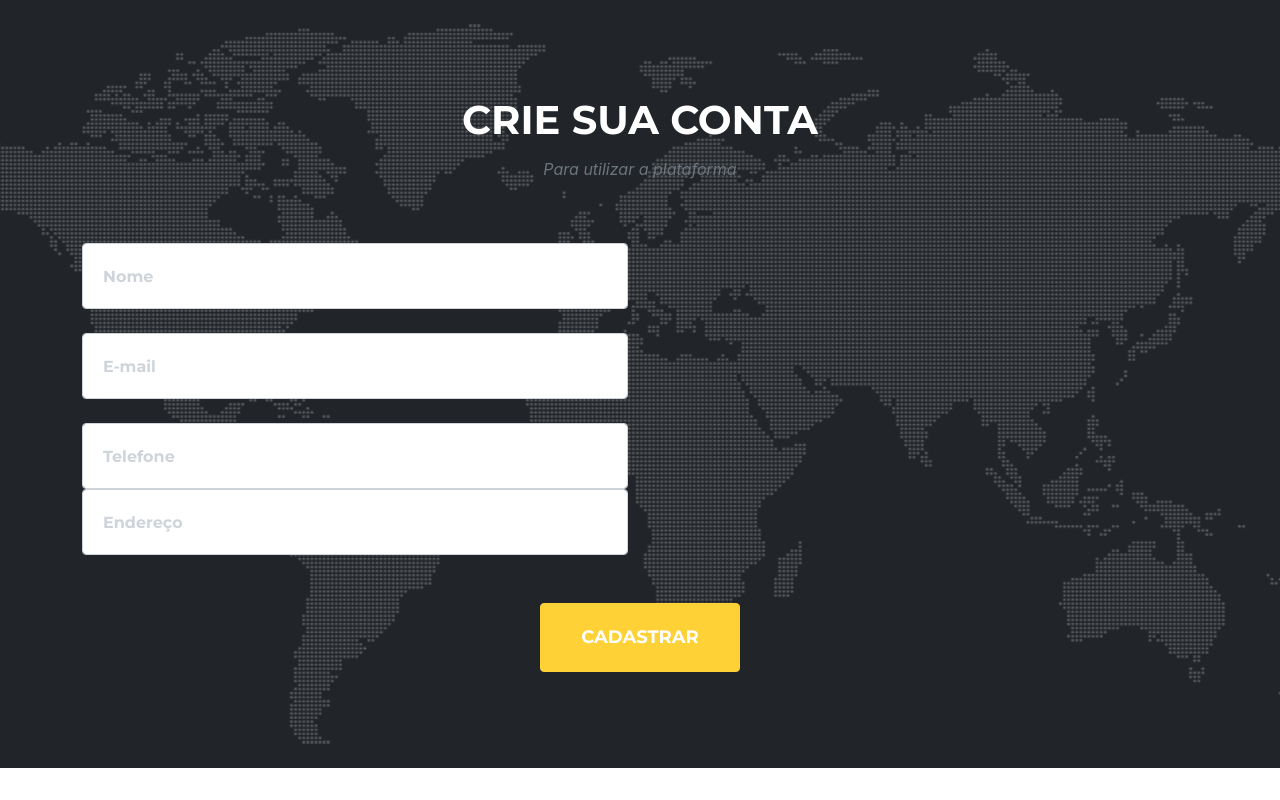
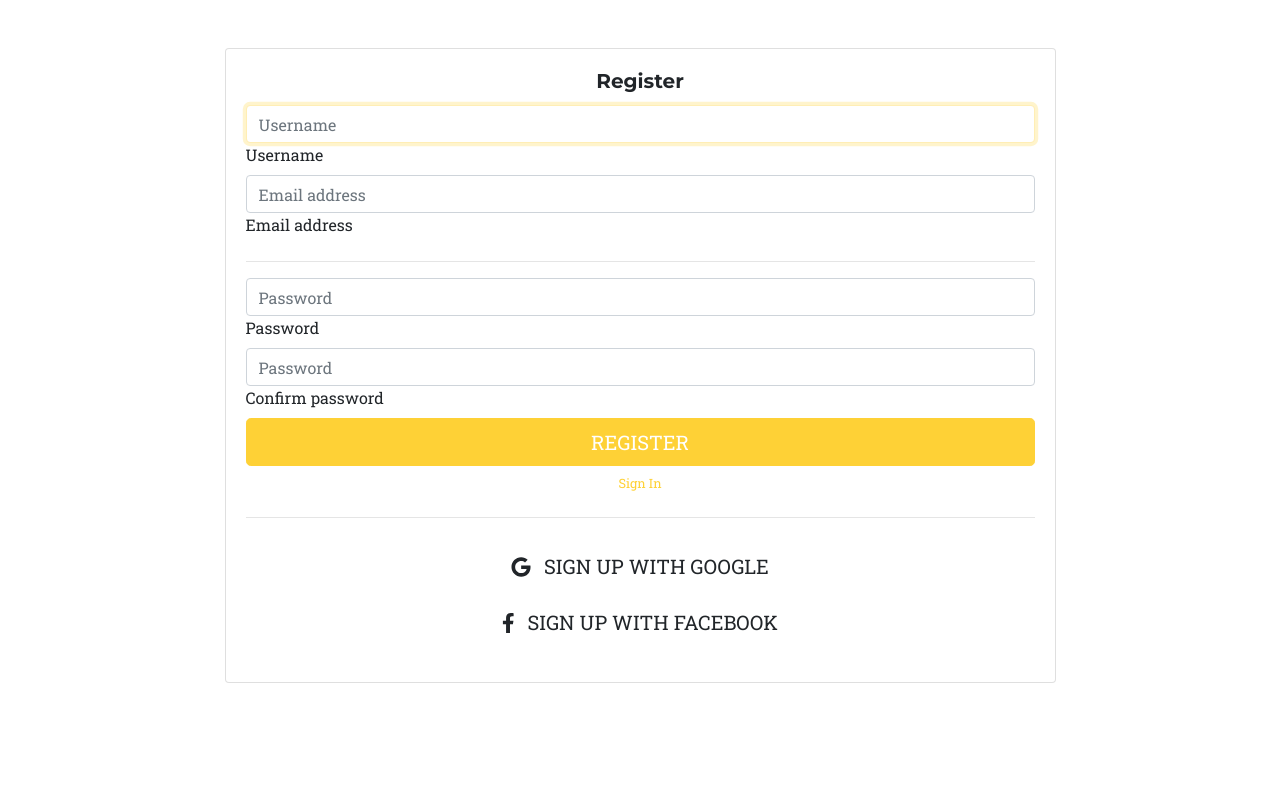
Before and after one commit to Aylsonmessias/hanguu, a PHP site: page /cadastroUser.php in a window 1280 px wide. Run offline with PHP 8.4, Linux system fonts and the light colour scheme; some web fonts are replaced.

Commit message:
comit tela cadastro

```diff
--- a/cadastroUser.php
+++ b/cadastroUser.php
@@ -1,57 +1,50 @@
 <?php
 include "_includes/header.php"
 ?>
-   <section class="page-section" id="contact">
+<!-- This snippet uses Font Awesome 5 Free as a dependency. You can download it at fontawesome.io! -->
+
+<body>
   <div class="container">
-                <div class="text-center">
-                    <h2 class="section-heading text-uppercase">CRIE SUA CONTA</h2>
-                    <h3 class="section-subheading text-muted">Para utilizar a plataforma</h3>
+    <div class="row">
+      <div class="col-lg-10 col-xl-9 mx-auto">
+        <div class="card card-signin flex-row my-5">
+          <div class="card-img-left d-none d-md-flex">
+             <!-- Background image for card set in CSS! -->
           </div>
-                <form id="contactForm" name="sentMessage" novalidate="novalidate">
-                    <div class="row align-items-stretch mb-5">
-                        <div class="col-md-6">
-                            <div class="form-group">
-                                <input class="form-control" id="name" type="text" placeholder="Nome" required="required" data-validation-required-message="Please enter your name." />
-                                <p class="help-block text-danger"></p>
+          <div class="card-body">
+            <h5 class="card-title text-center">Register</h5>
+            <form class="form-signin">
+              <div class="form-label-group">
+                <input type="text" id="inputUserame" class="form-control" placeholder="Username" required autofocus>
+                <label for="inputUserame">Username</label>
               </div>
-                            <div class="form-group">
-                                <input class="form-control" id="email" type="email" placeholder="E-mail" required="required" data-validation-required-message="Please enter your email address." />
-                                <p class="help-block text-danger"></p>
+
+              <div class="form-label-group">
+                <input type="email" id="inputEmail" class="form-control" placeholder="Email address" required>
+                <label for="inputEmail">Email address</label>
               </div>
-                            <div class="form-group mb-md-0">
-                                <input class="form-control" id="phone" type="tel" placeholder="Telefone" required="required" data-validation-required-message="Please enter your phone number." />
-                                <p class="help-block text-danger"></p>
+
+              <hr>
+
+              <div class="form-label-group">
+                <input type="password" id="inputPassword" class="form-control" placeholder="Password" required>
+                <label for="inputPassword">Password</label>
               </div>
-                            <div class="form-group mb-md-0">
-                                <input class="form-control" id="phone" type="tel" placeholder="Endereço" required="required" data-validation-required-message="Please enter your phone number." />
-                                <p class="help-block text-danger"></p>
+
+              <div class="form-label-group">
+                <input type="password" id="inputConfirmPassword" class="form-control" placeholder="Password" required>
+                <label for="inputConfirmPassword">Confirm password</label>
               </div>
-                           </div>
-                         <!--<div class="col-md-6">
-                            <div class="form-group form-group-textarea mb-md-0">
-                                <textarea class="form-control" id="message" placeholder="Your Message *" required="required" data-validation-required-message="Please enter a message."></textarea>
-                                <p class="help-block text-danger"></p> -->
+
+              <button class="btn btn-lg btn-primary btn-block text-uppercase" type="submit">Register</button>
+              <a class="d-block text-center mt-2 small" href="#">Sign In</a>
+              <hr class="my-4">
+              <button class="btn btn-lg btn-google btn-block text-uppercase" type="submit"><i class="fab fa-google mr-2"></i> Sign up with Google</button>
+              <button class="btn btn-lg btn-facebook btn-block text-uppercase" type="submit"><i class="fab fa-facebook-f mr-2"></i> Sign up with Facebook</button>
+            </form>
           </div>
         </div>
       </div>
-                    <div class="text-center">
-                        <div id="success"></div>
-                        <button class="btn btn-primary btn-xl text-uppercase" id="sendMessageButton" type="submit">Cadastrar</button>
     </div>
-                </form>
   </div>
-        </section>
-        <!-- Bootstrap core JS-->
-        <script src="https://cdnjs.cloudflare.com/ajax/libs/jquery/3.5.1/jquery.min.js"></script>
-        <script src="https://cdn.jsdelivr.net/npm/bootstrap@4.5.3/dist/js/bootstrap.bundle.min.js"></script>
-        <!-- Third party plugin JS-->
-        <script src="https://cdnjs.cloudflare.com/ajax/libs/jquery-easing/1.4.1/jquery.easing.min.js"></script>
-        <!-- Contact form JS-->
-        <script src="assets/mail/jqBootstrapValidation.js"></script>
-        <script src="assets/mail/contact_me.js"></script>
-        <!-- Core theme JS-->
-        <script src="js/scripts.js"></script>
-
-  <?php
-include "_includes/footer.php"
-?>
+</body>
```
Also changed, not shown: cadastroUser.html (deleted, +0 -63 lines). Lines whose indentation alone changed are shown as unchanged.
